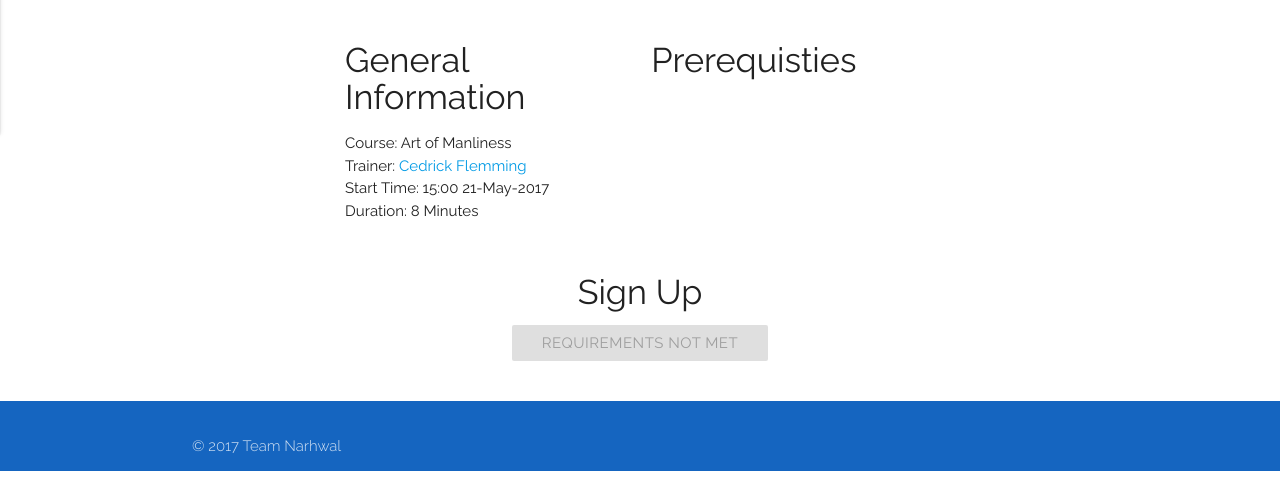
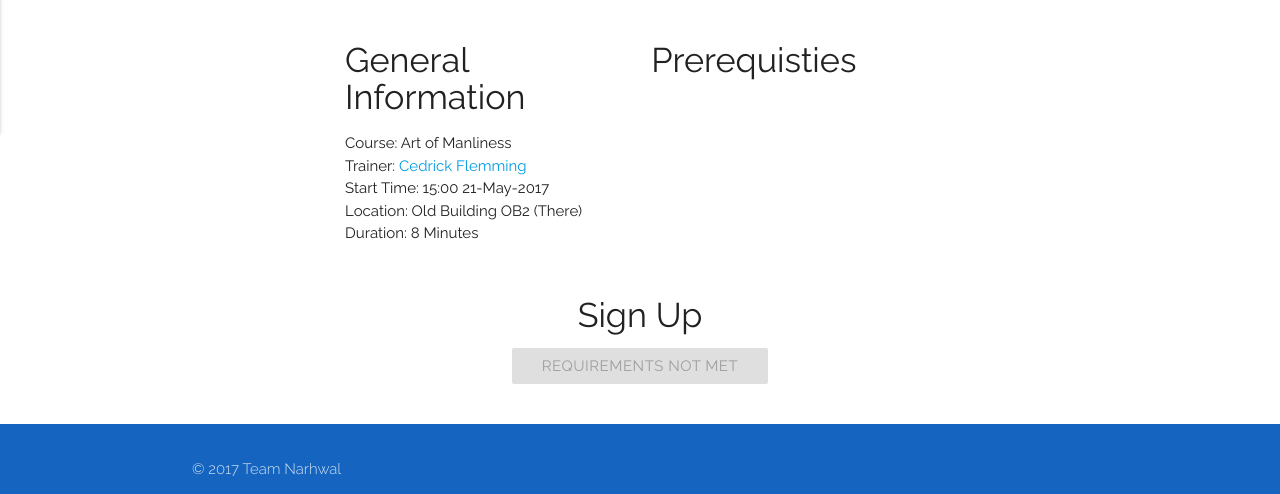
Before and after one commit to DutchGH/ProjectNarwhal, a Flask app: page /browse/classes/class/1 in a window 1280 px wide. Shown: the part 727-1221 px from the top of the page. Before the commit the page ends 1198 px from the top, so only its background shows below. Run offline with Flask 2, Linux system fonts and the light colour scheme; a user stored in the database is signed in; data comes from the database, SQL or seed files in the repository; some libraries are stand-ins or nearby versions.

Commit message:
added picURL modification for class view

```diff
--- a/Server/app/templates/viewClass.html
+++ b/Server/app/templates/viewClass.html
@@ -16,7 +16,7 @@
                 <div class="slider">
                     <ul class="slides">
                         <li>
-                            <img src="{{url_for('static', filename = 'images/rs.jpg')}}"> <!-- random image -->
+                            <img src="{{current_class.location.picURL}}"> <!-- random image -->
                             <div class="caption left-align">
                                 <h3>{{current_class.title}}</h3>
                                 <h5 class=" lightgrey-text text-lighten-3">Part of the {{current_class.course.title}} Course</h5>
@@ -33,6 +33,7 @@
                     <li>Course: {{current_class.course.title}}</li>
                     <li>Trainer: <a href="/trainers/{{current_class.trainer.trainerID}}">{{current_class.trainer.name}}</a></li>
                     <li>Start Time: {{current_class.startDate.strftime('%H:%M %d-%b-%Y') }}</li>
+                    <li>Location: {{current_class.location.building}} {{current_class.location.roomCode}} ({{current_class.location.location}})<li>
                     <li>Duration: {{current_class.duration}} Minutes</li>
                 </ul>
             </div>
```
